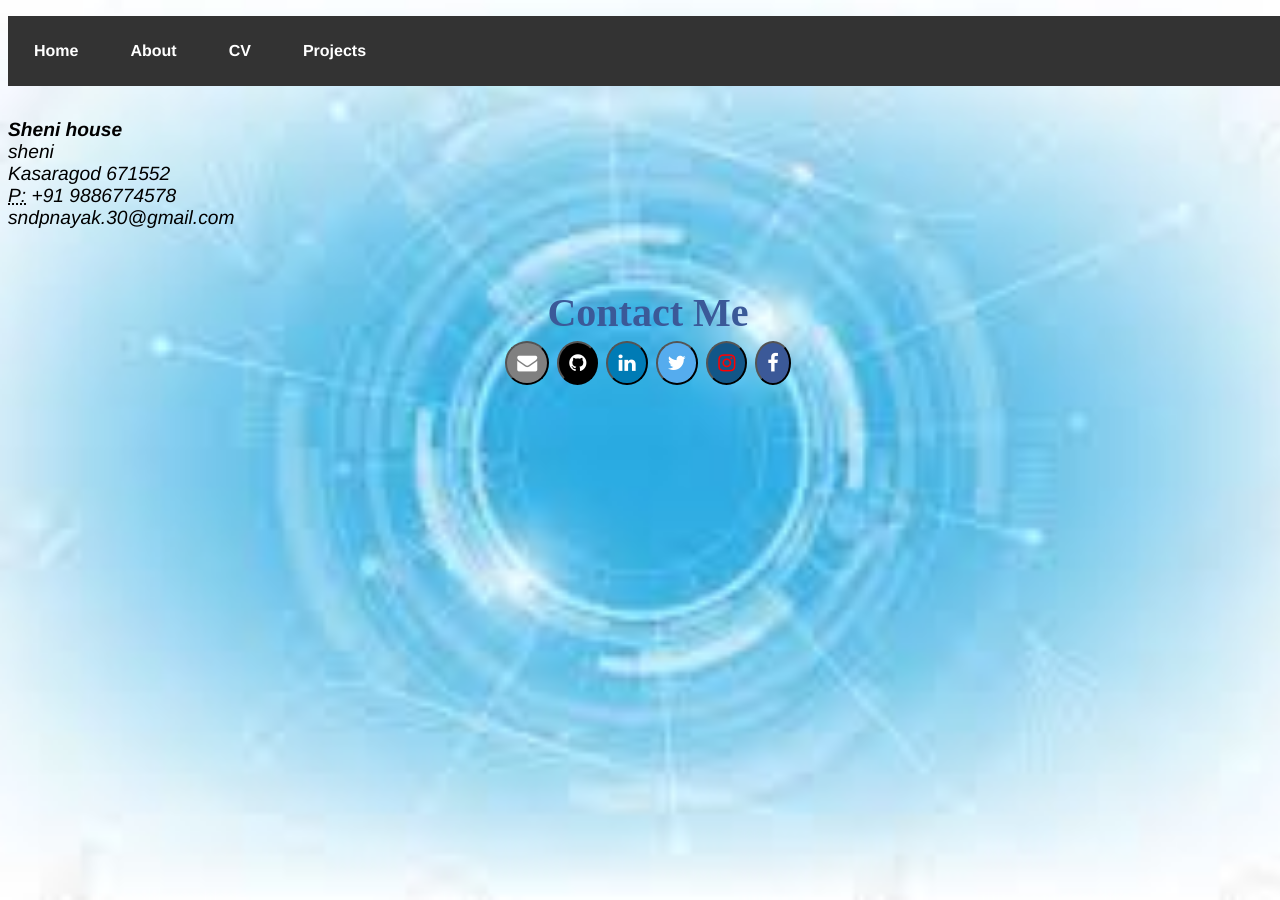
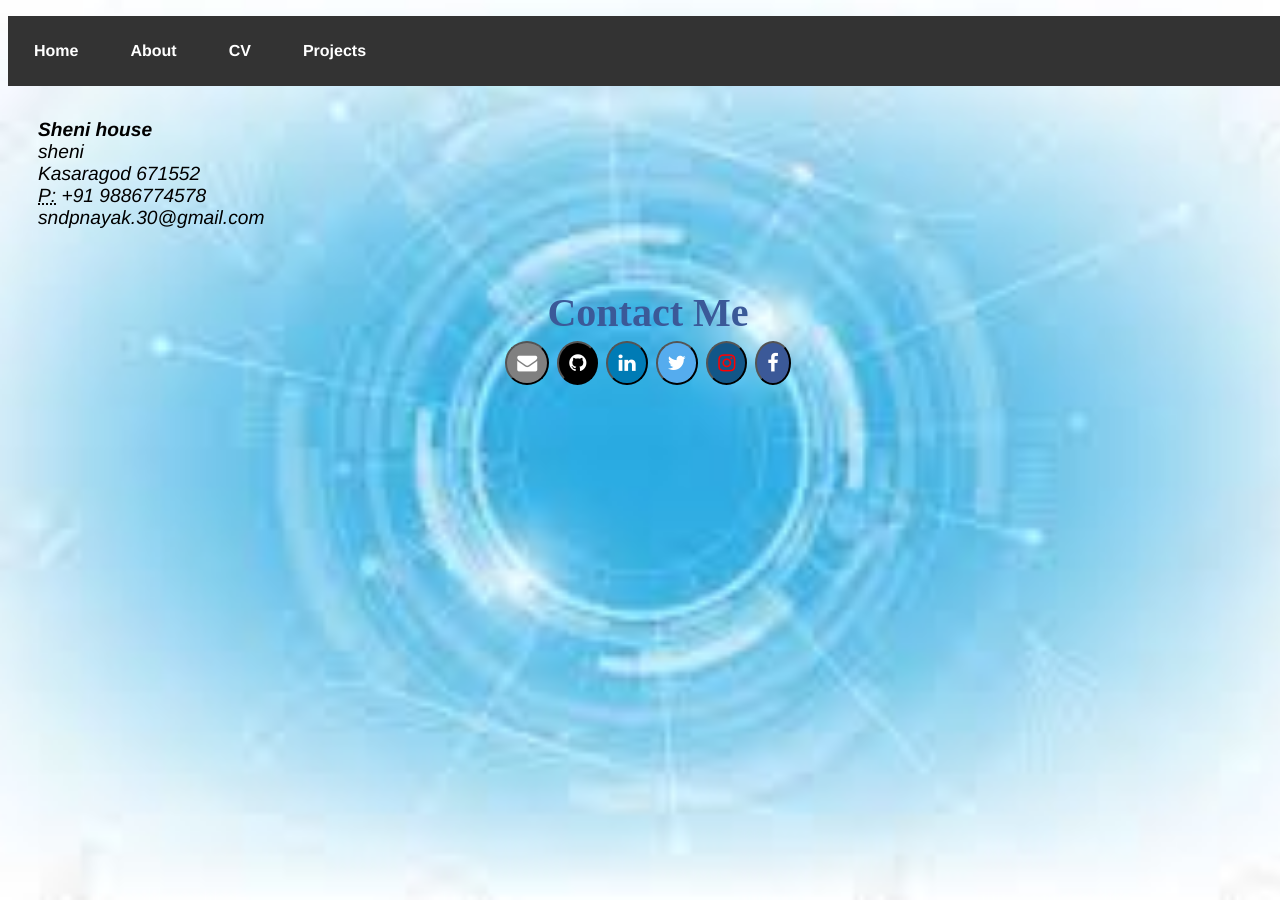
Before and after one commit to sandeepnayaks/sandeepnayaks.github.io, a Jekyll site: the page built from cv/index.html, in a window 1280 px wide. Built offline with Jekyll 4.4.1, drawn with Linux system fonts in a browser that asks for light colours.

Commit message:
Update main.css

```diff
--- a/css/main.css
+++ b/css/main.css
@@ -109,7 +109,7 @@ ul.posts { margin: 20px auto 40px; font-size: 1.5em; }
 ul.posts li { list-style: none; }
 
 /* CV */
-.cv { margin: 0px 0px 60px; }
+.cv { margin: 0px 30px 60px; }
 .cv h1 { font-size: 3em; }
 .cv h2 { font-size: 2em; }
 .cv address, .cv .download { font-family: 'Helvetica', 'Arial', 'Sans-Serif'; }
```
